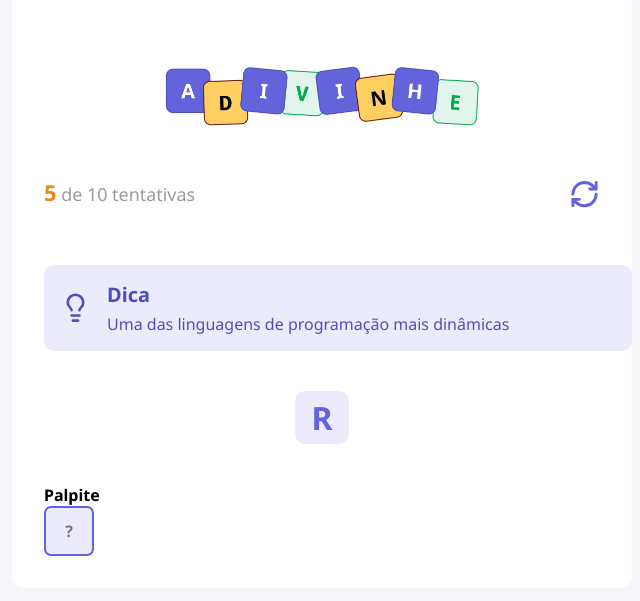
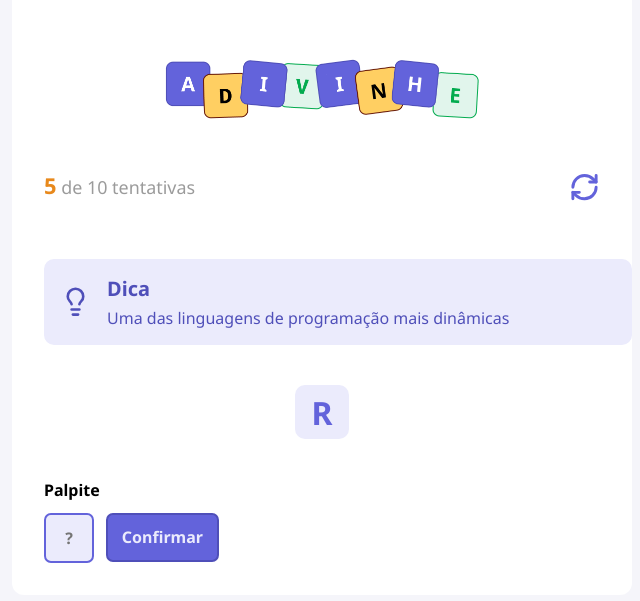
Before and after one commit to IGdotnet/GuessGame, a React (Vite) app: page / in a window 1280 px wide. Shown: the part 109-710 px from the top of the page, without its empty margins (318-958 px from the left). Built offline with nearby package versions, Linux system fonts and the light colour scheme.

Commit message:
Button component

```diff
--- a/src/App.tsx
+++ b/src/App.tsx
@@ -4,6 +4,7 @@ import { Header } from "./components/Header"
 import { Tip } from "./components/Tip"
 import { Letter } from "./components/Letter"
 import { Input } from "./components/Input"
+import { Button } from "./components/Button"
 
 export default function App() {
 
@@ -22,8 +23,9 @@ export default function App() {
         </div>
 
         <h4>Palpite</h4>
-        <div>
+        <div className={styles.guess}>
           <Input autoFocus maxLength={1} placeholder="?"/>
+          <Button title="Confirmar"/>
         </div>
       </main>
     </div>
--- a/src/app.module.css
+++ b/src/app.module.css
@@ -23,3 +23,9 @@
     gap: 1rem;
     margin: 2.5rem 0;
 }
+
+.guess {
+    display: flex;
+    gap: 0.75rem;
+    margin-top: 0.75rem;
+}
--- /dev/null
+++ b/src/components/Button/index.tsx
@@ -0,0 +1,12 @@
+import type React from "react"
+import styles from "./styles.module.css"
+
+type Props = React.ComponentProps<"button"> & {
+    title: string
+}
+
+export function Button({title, ...rest}: Props) {
+    return (
+        <button type="button" className={styles.button} {...rest}>{title}</button>
+    )
+}
--- /dev/null
+++ b/src/components/Button/styles.module.css
@@ -0,0 +1,12 @@
+.button {
+    height: 3.05rem;
+    border-radius: 0.43rem;
+
+    background-color: #6363db;
+    border: 2px solid #4f4fb9;
+    color: #ebebfc;
+
+    padding: 0 0.87rem;
+    font-size: 1rem;
+    font-weight: 700;
+}
--- a/src/global.css
+++ b/src/global.css
@@ -14,7 +14,7 @@ body {
     font-optical-sizing: auto;
 }
 
-input {
+input, button {
     font-family: "Noto Sans", sans-serif;
     font-optical-sizing: auto;
 }
```
